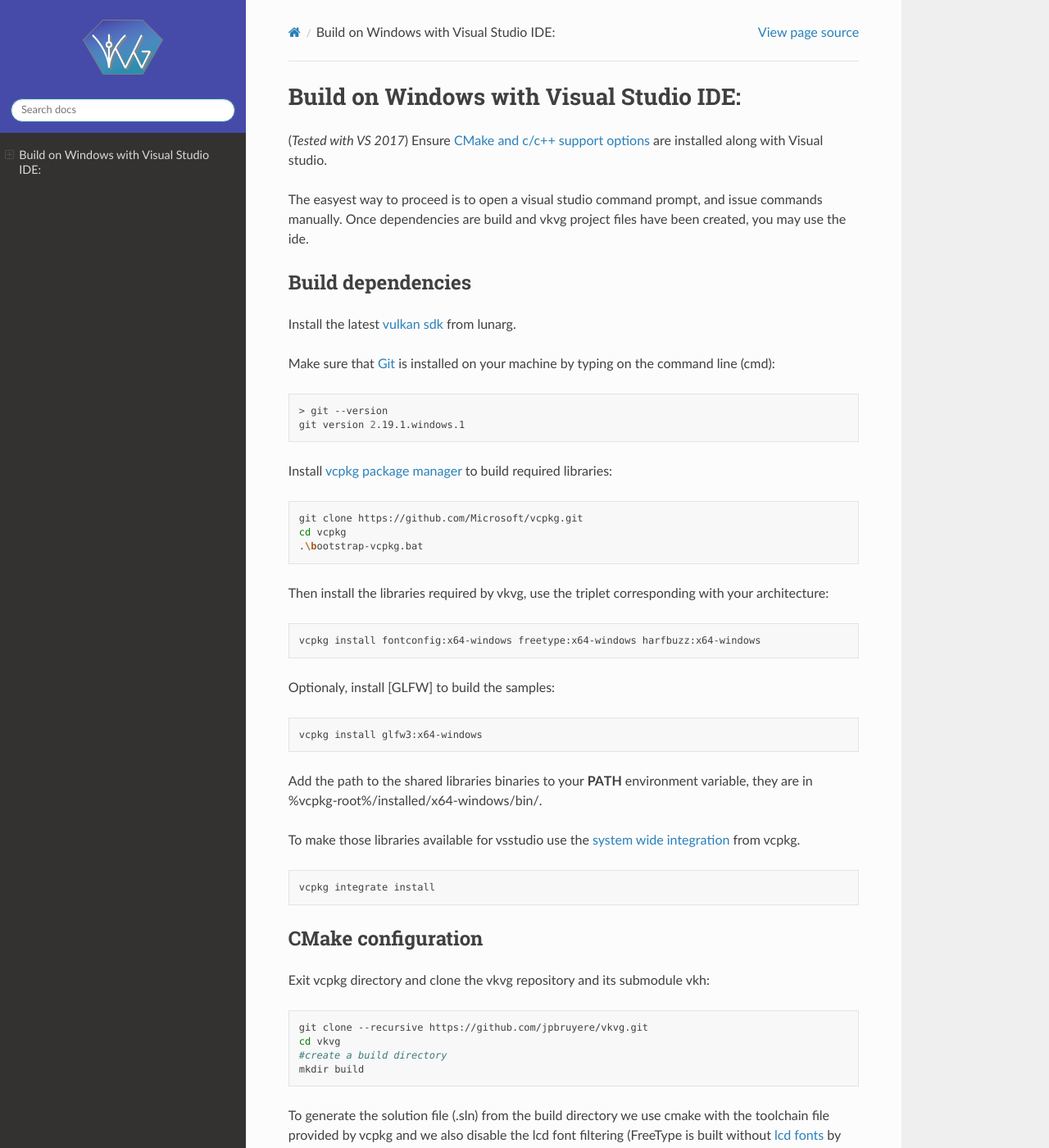
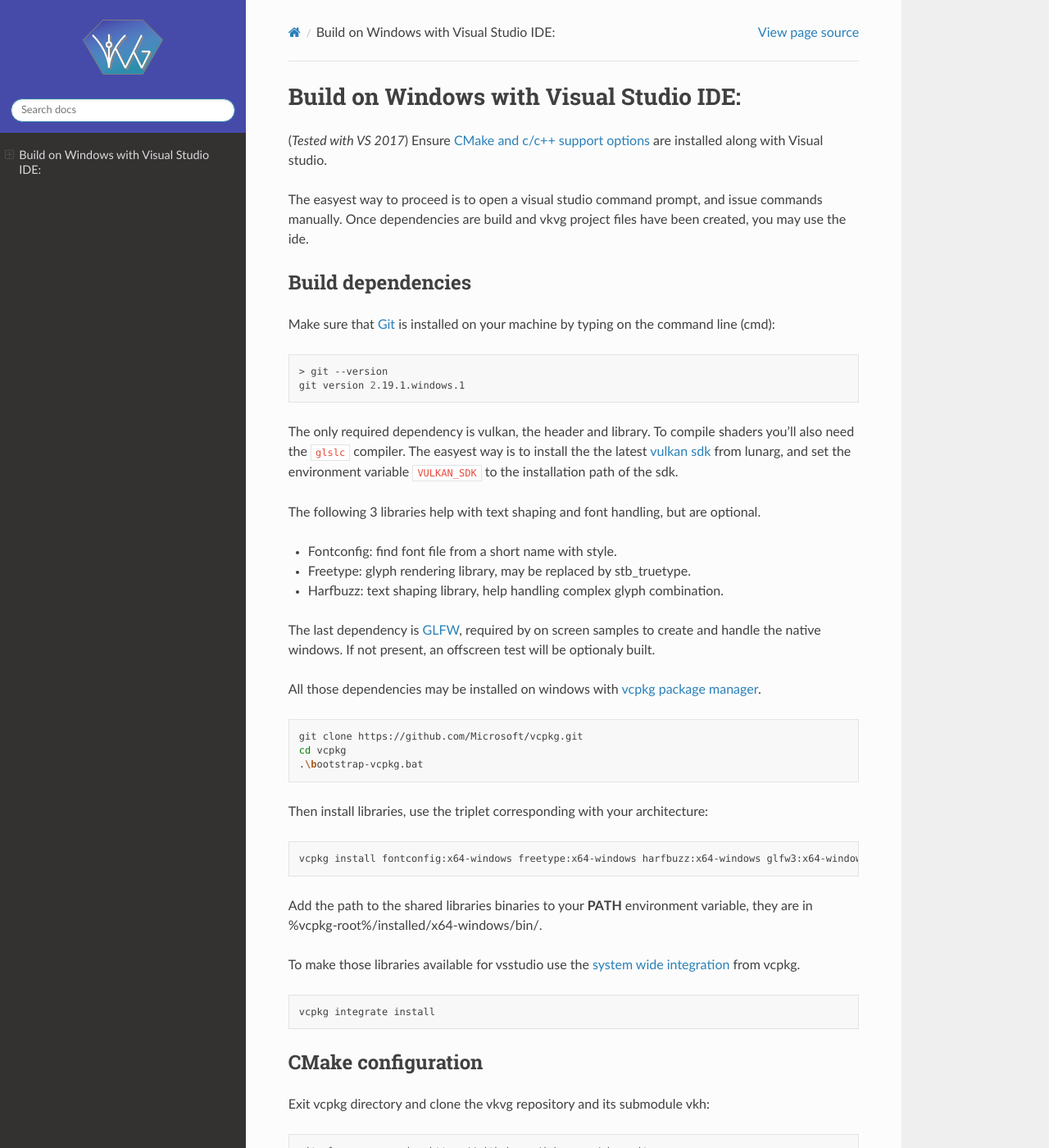
Before and after one commit to jpbruyere/vkvg, a Sphinx documentation site: the page built from doc/windows_build_tutorial.md, in a window 1280 px wide and 1400 px high. Shown: the whole window at 82% size. Built offline with Sphinx 7.4.7 and the Read the Docs theme 2.0.0, drawn with Linux system fonts in a browser that asks for light colours; some of the changed text lies outside the part shown.

Commit message:
update window build tutorial, add vulkan include dir to offscreen test include pathes

````diff
--- a/CMakeLists.txt
+++ b/CMakeLists.txt
@@ -256,6 +256,7 @@
 ELSEIF (VKVG_BUILD_OFFSCREEN_TEST)
 	ADD_EXECUTABLE(test_offscreen "${CMAKE_CURRENT_SOURCE_DIR}/tests/offscreen.c")
 	TARGET_INCLUDE_DIRECTORIES(test_offscreen PRIVATE
+		${Vulkan_INCLUDE_DIRS}
 		${CMAKE_CURRENT_SOURCE_DIR}/include
 	)
 	TARGET_LINK_LIBRARIES(test_offscreen
--- a/doc/windows_build_tutorial.md
+++ b/doc/windows_build_tutorial.md
@@ -5,35 +5,41 @@
 
 The easyest way to proceed is to open a visual studio command prompt, and issue commands manually. Once dependencies are build and vkvg project files have been created, you may use the ide.
 
-#### Build dependencies
-Install the latest [vulkan sdk](https://vulkan.lunarg.com/) from lunarg.
-
+## Build dependencies
 Make sure that [Git](https://git-scm.com/download/win) is installed on your machine by typing on the command line (cmd):
 ```bash
 > git --version
 git version 2.19.1.windows.1
 ```
-Install [vcpkg package manager](https://docs.microsoft.com/en-us/cpp/build/vcpkg?view=vs-2019) to build required libraries:
+
+The only required dependency is vulkan, the header and library. To compile shaders you'll also need the `glslc` compiler. The easyest way is to install the the latest [vulkan sdk](https://vulkan.lunarg.com/) from lunarg, and set the environment variable `VULKAN_SDK` to the installation path of the sdk.
+
+The following 3 libraries help with text shaping and font handling, but are optional.
+- Fontconfig: find font file from a short name with style.
+- Freetype: glyph rendering library, may be replaced by stb_truetype.
+- Harfbuzz: text shaping library, help handling complex glyph combination.
+
+The last dependency is [GLFW](https://www.glfw.org/), required by on screen samples to create and handle the native windows. If not present, an offscreen test will be optionaly built.
+
+All those dependencies may be installed on windows with [vcpkg package manager](https://docs.microsoft.com/en-us/cpp/build/vcpkg?view=vs-2019).
+
 ```bash
 git clone https://github.com/Microsoft/vcpkg.git
 cd vcpkg
 .\bootstrap-vcpkg.bat
 ```
-Then install the libraries required by vkvg, use the triplet corresponding with your architecture:
+Then install libraries, use the triplet corresponding with your architecture:
 ```bash
-vcpkg install fontconfig:x64-windows freetype:x64-windows harfbuzz:x64-windows
+vcpkg install fontconfig:x64-windows freetype:x64-windows harfbuzz:x64-windows glfw3:x64-windows
 ```
-Optionaly, install [GLFW] to build the samples:
-```bash
-vcpkg install glfw3:x64-windows
-```
+
 Add the path to the shared libraries binaries to your **PATH** environment variable, they are in %vcpkg-root%/installed/x64-windows/bin/.
 
 To make those libraries available for vsstudio use the [system wide integration](https://vcpkg.readthedocs.io/en/latest/examples/installing-and-using-packages/#vsmsbuild-project-user-wide-integration) from vcpkg.
 ```bash
 vcpkg integrate install
 ```
-#### CMake configuration
+## CMake configuration
 Exit vcpkg directory and clone the vkvg repository and its submodule vkh:
 ```bash
 git clone --recursive https://github.com/jpbruyere/vkvg.git
@@ -45,11 +51,12 @@
 ```
 cmake .. -DCMAKE_TOOLCHAIN_FILE=..\..\vcpkg\scripts\buildsystems\vcpkg.cmake -DVKVG_LCD_FONT_FILTER=off
 ```
+If you compile vkvg without dependencies, you may run cmake without toolchain: `cmake ..`
 To adjust later compilation options, you may recall cmake command, or use the cmake-gui command.
 ```bash
 cmake-gui ..
 ```
-Now you should have the vkvg.sln and all the projects file into your build directory. You may build the complete solution on the command line with:
+Now you should have the vkvg.sln and all the projects file into your build directory. You may build the complete solution on the command line with (from a visual studio command prompt):
 ```bash
 msbuild vkvg.sln
 ```
````
